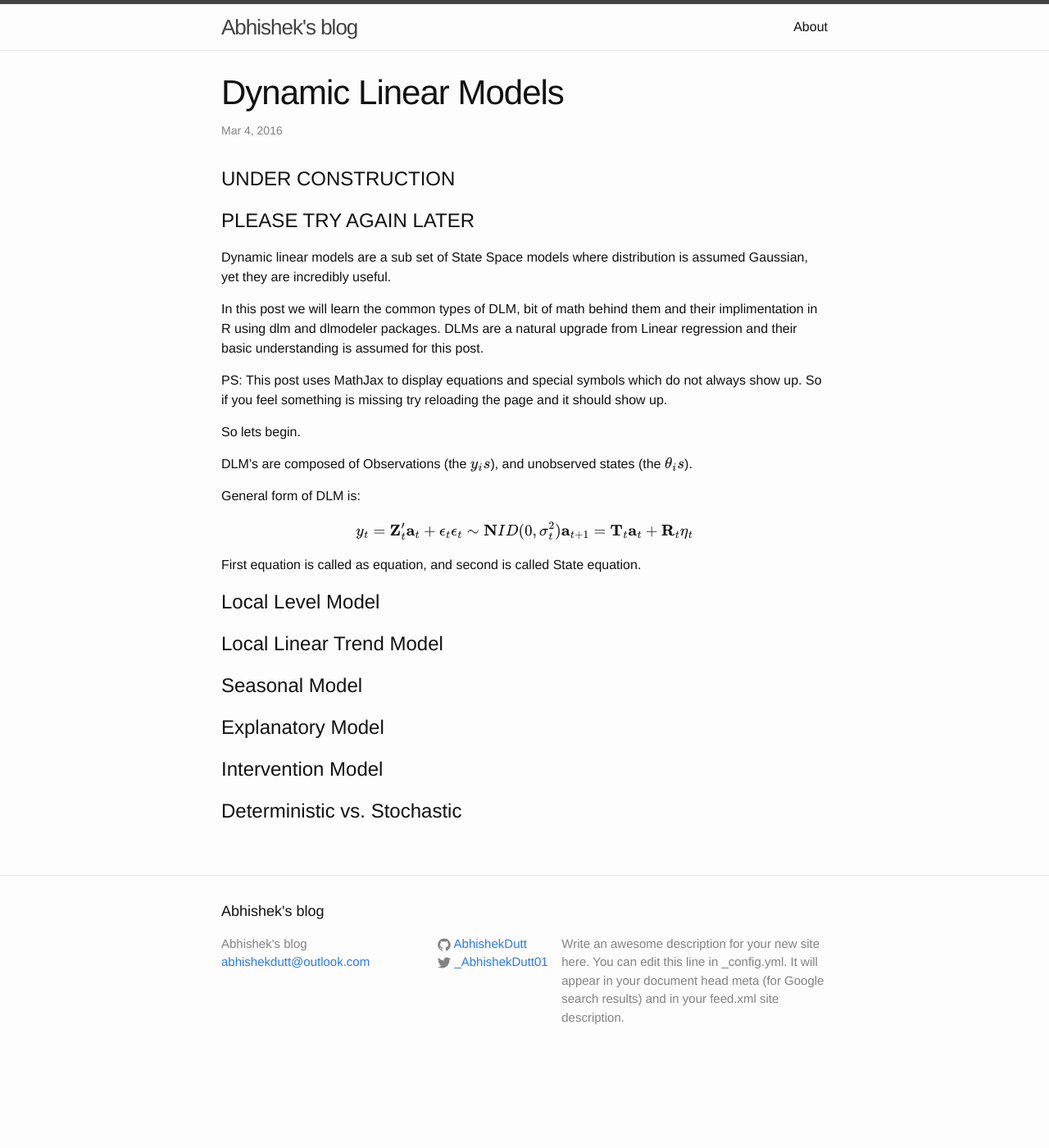
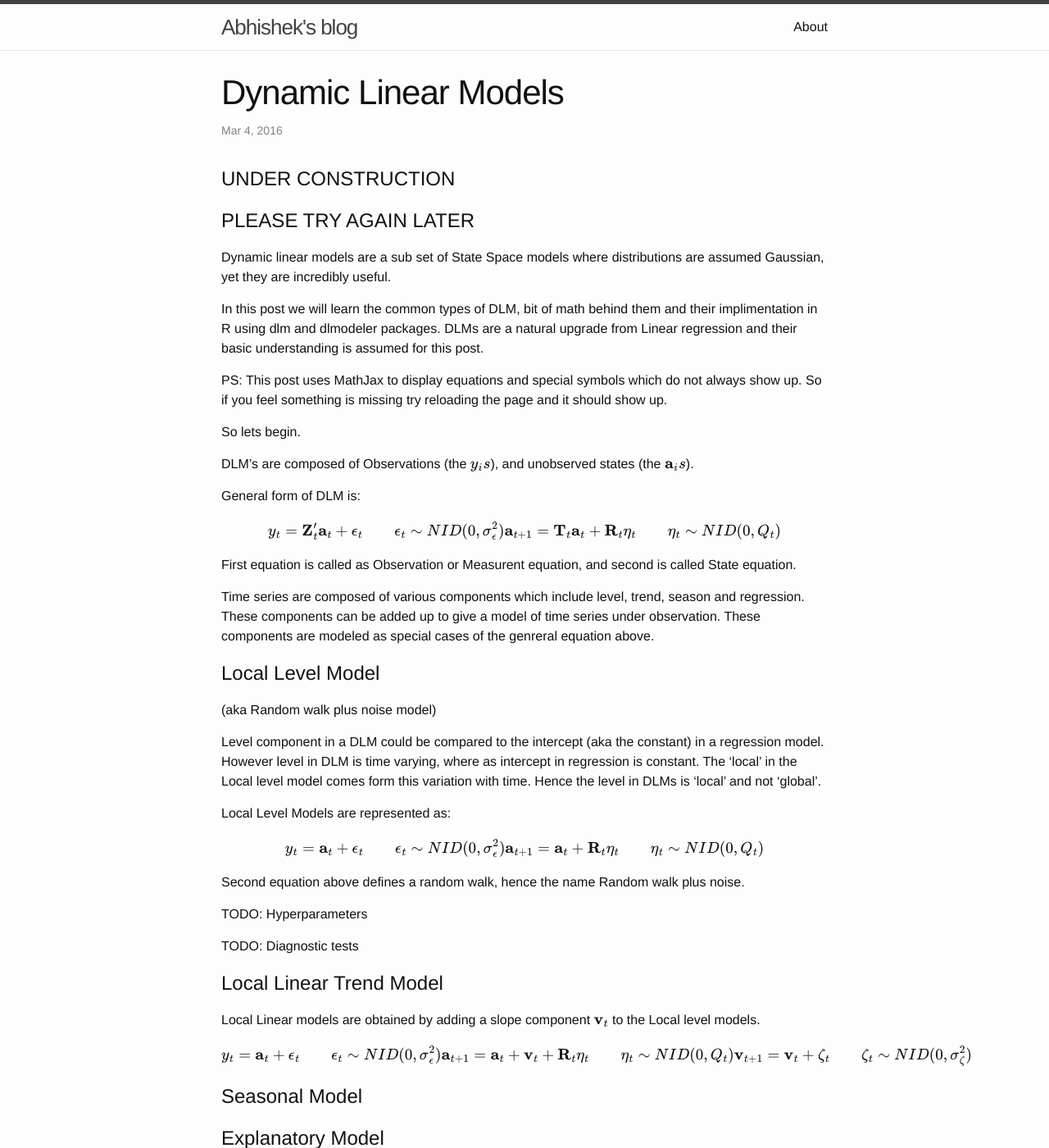
Before and after one commit to Abhishek-Dutt-1/blog, a Jekyll site: the page built from _posts/2016-03-04-dynamic-linear-models.markdown, in a window 1280 px wide and 1400 px high. Shown: the whole window at 82% size. Built offline with Jekyll 4.4.1, drawn with Linux system fonts in a browser that asks for light colours; formulas are drawn with MathJax 3.

Commit message:
More content added

```diff
--- a/_posts/2016-03-04-dynamic-linear-models.markdown
+++ b/_posts/2016-03-04-dynamic-linear-models.markdown
@@ -11,7 +11,7 @@ UNDER CONSTRUCTION
 PLEASE TRY AGAIN LATER
 ======================
 
-Dynamic linear models are a sub set of State Space models where distribution is assumed Gaussian, yet they are incredibly useful.
+Dynamic linear models are a sub set of State Space models where distributions are assumed Gaussian, yet they are incredibly useful.
 
 In this post we will learn the common types of DLM, bit of math behind them and their implimentation in R using dlm and dlmodeler packages.
 DLMs are a natural upgrade from Linear regression and their basic understanding is assumed for this post.
@@ -20,23 +20,55 @@ PS: This post uses MathJax to display equations and special symbols which do not
 
 So lets begin.
 
-DLM's are composed of Observations (the $$ y_is $$), and unobserved states (the $$ \theta_is $$).
+DLM's are composed of Observations (the $$ y_is $$), and unobserved states (the $$ \mathbf a_is $$).
 
 General form of DLM is:
 <div>
 $$
-y_t = \mathbf Z_t' \mathbf a_t + \epsilon_t        \epsilon_t \sim \mathbf NID(0, \sigma_t^2) \\
-\mathbf a_{t+1} = \mathbf T_t\mathbf a_t + \mathbf R_t\eta_t
+y_t = \mathbf Z_t' \mathbf a_t + \epsilon_t \qquad  \epsilon_t \sim NID(0, \sigma_\epsilon^2) \\
+\mathbf a_{t+1} = \mathbf T_t\mathbf a_t + \mathbf R_t\eta_t  \qquad  \eta_t \sim NID(0, Q_t) \\
+
 $$
 </div>
-First equation is called as equation, and second is called State equation.
+First equation is called as Observation or Measurent equation, and second is called State equation.
 
+Time series are composed of various components which include level, trend, season and regression.
+These components can be added up to give a model of time series under observation.
+These components are modeled as special cases of the genreral equation above.
 
 Local Level Model
 =
+(aka Random walk plus noise model)
+
+Level component in a DLM could be compared to the intercept (aka the constant) in a regression model.
+However level in DLM is time varying, where as intercept in regression is constant.
+The 'local' in the Local level model comes form this variation with time.
+Hence the level in DLMs is 'local' and not 'global'.
+
+Local Level Models are represented as:
+<div>
+$$
+y_t = \mathbf a_t + \epsilon_t \qquad  \epsilon_t \sim NID(0, \sigma_\epsilon^2) \\
+\mathbf a_{t+1} = \mathbf a_t + \mathbf R_t\eta_t  \qquad  \eta_t \sim NID(0, Q_t) \\
+$$
+</div>
+Second equation above defines a random walk, hence the name Random walk plus noise.
+
+TODO: Hyperparameters
+
+TODO: Diagnostic tests
 
 Local Linear Trend Model
 =
+Local Linear models are obtained by adding a slope component $$ \mathbf v_t $$ to the Local level models.
+<div>
+$$
+y_t = \mathbf a_t + \epsilon_t \qquad  \epsilon_t \sim NID(0, \sigma_\epsilon^2) \\
+\mathbf a_{t+1} = \mathbf a_t + \mathbf v_t + \mathbf R_t\eta_t  \qquad  \eta_t \sim NID(0, Q_t) \\
+\mathbf v_{t+1} = \mathbf v_t + \zeta_t   \qquad \zeta_t \sim NID(0, \sigma_\zeta^2)
+$$
+</div>
+
 
 Seasonal Model
 =
```
